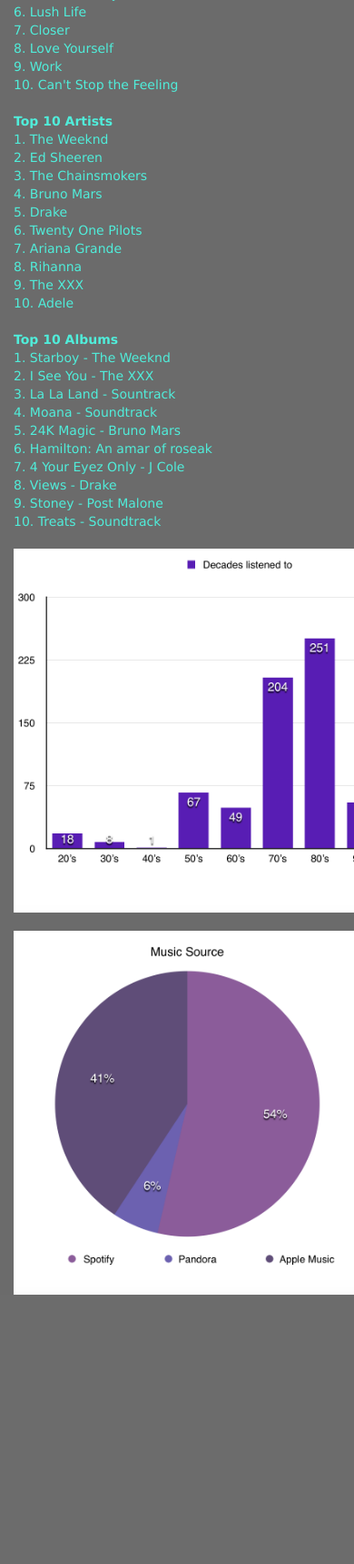
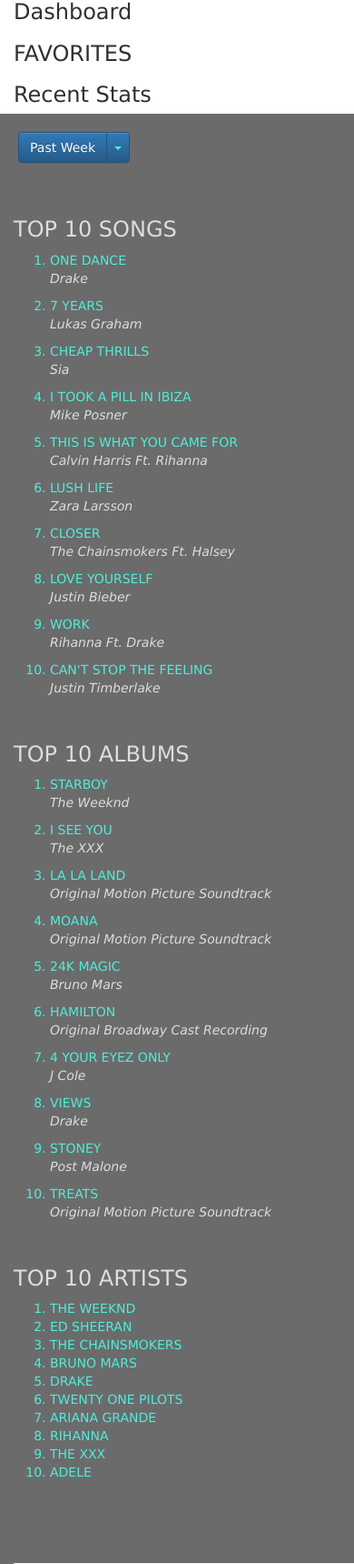
Before and after one commit to BrianMargolis/EECS-330-Project, a PHP site: page /favorites.html in a window 390 px wide; the page is wider, and only the part inside the window is pictured. Shown: the part 522-2241 px from the top of that part at 91% size. Before the commit the page ends 1945 px from the top of that part, so only its background shows below. Run offline with PHP 8.4, Linux system fonts and the light colour scheme.

Commit message:
add styling

```diff
--- a/css/style.css
+++ b/css/style.css
@@ -38,3 +38,19 @@
 #big_graph {
 	text-align: center;
 }
+
+.big_stat {
+	color: rgb(219, 221, 224);
+	text-align: center;
+	padding-bottom: 30px;
+}
+
+#list_heading {
+	color: rgb(219, 221, 224);
+	border-bottom: 5px;
+}
+
+ol p {
+	color: rgb(219, 221, 224);
+	font-style: italic;
+}
--- a/favorites.html
+++ b/favorites.html
@@ -21,12 +21,12 @@
 <div class="header">
     <div class="container-fluid">
         <div class="row">
-            <div class="col-md-1">
-                Jeffy
-                <img src = "images/user_pic.png" alt="User Pic" height="50" width="50">
+            <div class="col-md-2" id = "accountInfo" >
+                <img src = "images/user_pic.png" alt="User Pic">
+                JEFFY
             </div>
-            <div class="col-md-11">
-                <a href="index.html"><h1>M</h1></a>
+            <div class="col-md-10">
+                <a href="index.html"><img src = "images/Logo_Rough.png" alt = "soundscape"/></a>
             </div>
         </div>
     </div>
@@ -36,12 +36,14 @@
     <div class="row">
         <div class="col-md-2" id="side_link">
             <a href = "index.html"><font size="5">Dashboard</font></a>
-            <a href = "favorites.html"><font size="5">Favorites</font></a>
+            <br>
+            <a href = "favorites.html"><font size="5">FAVORITES</font></a>
+            <br>
             <a href = "recent_stats.html"><font size="5">Recent Stats</font></a>
         </div>
         <div class="col-md-10" id="main_pane">
             <div class="row">
-                <div class="col-md-12">
+                <div class="col-md-12" id = "time_selection">
                     <div class="btn-group">
                         <button class="btn btn-primary status">Past Week</button>
                         <button class="btn btn-primary dropdown-toggle" data-toggle="dropdown">
@@ -57,46 +59,79 @@
             </div>
             <div class="row">
                 <div class="col-md-4">
-                    <br><strong>Top 10 Songs</strong>
-                    <br>1. One Dance
-                    <br>2. 7 Years
-                    <br>3. Cheap Thrills
-                    <br>4. I took a pill in Ibiza
-                    <br>5. This is What you Came For
-                    <br>6. Lush Life
-                    <br>7. Closer
-                    <br>8. Love Yourself
-                    <br>9. Work
-                    <br>10. Can't Stop the Feeling
+                    <br>
+                    <h3 id = "list_heading">TOP 10 SONGS</h3>
+                    <ol >
+                        <li> ONE DANCE </li>
+                            <p>Drake</p>
+                        <li> 7 YEARS </li>
+                            <p>Lukas Graham</p>
+                        <li> CHEAP THRILLS </li>
+                            <p>Sia</p>
+                        <li> I TOOK A PILL IN IBIZA </li>
+                            <p>Mike Posner</p>
+                        <li> THIS IS WHAT YOU CAME FOR </li>
+                            <p>Calvin Harris Ft. Rihanna</p>
+                        <li> LUSH LIFE </li>
+                            <p>Zara Larsson</p>
+                        <li> CLOSER </li>
+                            <p>The Chainsmokers Ft. Halsey</p>
+                        <li> LOVE YOURSELF </li>
+                            <p>Justin Bieber</p>
+                        <li> WORK </li>
+                            <p>Rihanna Ft. Drake</p>
+                        <li> CAN'T STOP THE FEELING </li>
+                            <p>Justin Timberlake</p>
+                    </ol>
                 </div>
 
                 <div class="col-md-4">
-                    <br><strong>Top 10 Artists</strong>
-                    <br>1. The Weeknd
-                    <br>2. Ed Sheeren
-                    <br>3. The Chainsmokers
-                    <br>4. Bruno Mars
-                    <br>5. Drake
-                    <br>6. Twenty One Pilots
-                    <br>7. Ariana Grande
-                    <br>8. Rihanna
-                    <br>9. The XXX
-                    <br>10. Adele
+                    <br>
+                    <h3 id = "list_heading">TOP 10 ALBUMS</h3>
+                    <ol >
+                        <li> STARBOY </li>
+                            <p>The Weeknd</p>
+                        <li> I SEE YOU </li>
+                            <p>The XXX</p>
+                        <li> LA LA LAND </li>
+                            <p>Original Motion Picture Soundtrack</p>
+                        <li> MOANA</li>
+                            <p>Original Motion Picture Soundtrack</p>
+                        <li> 24K MAGIC</li>
+                            <p>Bruno Mars</p>
+                        <li> HAMILTON </li>
+                            <p>Original Broadway Cast Recording</p>
+                        <li> 4 YOUR EYEZ ONLY </li>
+                            <p>J Cole</p>
+                        <li> VIEWS </li>
+                            <p>Drake</p>
+                        <li> STONEY </li>
+                            <p>Post Malone</p>
+                        <li> TREATS </li>
+                            <p>Original Motion Picture Soundtrack</p>
+                    </ol>
                 </div>
+
                 <div class="col-md-4">
-                 <br><strong>Top 10 Albums</strong>
-                    <br>1. Starboy - The Weeknd
-                    <br>2. I See You - The XXX
-                    <br>3. La La Land - Sountrack
-                    <br>4. Moana - Soundtrack
-                    <br>5. 24K Magic - Bruno Mars
-                    <br>6. Hamilton: An amar of roseak
-                    <br>7. 4 Your Eyez Only - J Cole
-                    <br>8. Views - Drake
-                    <br>9. Stoney - Post Malone
-                    <br>10. Treats - Soundtrack
+                    <br>
+                    <h3 id = "list_heading">TOP 10 ARTISTS</h3>
+                    <ol >
+                        <li> THE WEEKND </li>
+                        <li> ED SHEERAN </li>
+                        <li> THE CHAINSMOKERS </li>
+                        <li> BRUNO MARS </li>
+                        <li> DRAKE </li>
+                        <li> TWENTY ONE PILOTS </li>
+                        <li> ARIANA GRANDE </li>
+                        <li> RIHANNA </li>
+                        <li> THE XXX </li>
+                        <li> ADELE </li>
+                    </ol>
                 </div>
             </div>
+            <br>
+            <br>
+            <br>
             <div class="row">
                 <div class = "col-md-6">
                 <br>
@@ -107,6 +142,8 @@
                 <img src = "images/musicSource_pastWeek.png" alt="musicSource_pastWeek" height = "400">
                 </div>
             </div>
+            <br>
+            <br>
         </div>
     </div>
 </div>
```
Also changed, not shown: index.html (+9 -8 lines), recent_stats.html (+34 -23 lines).
